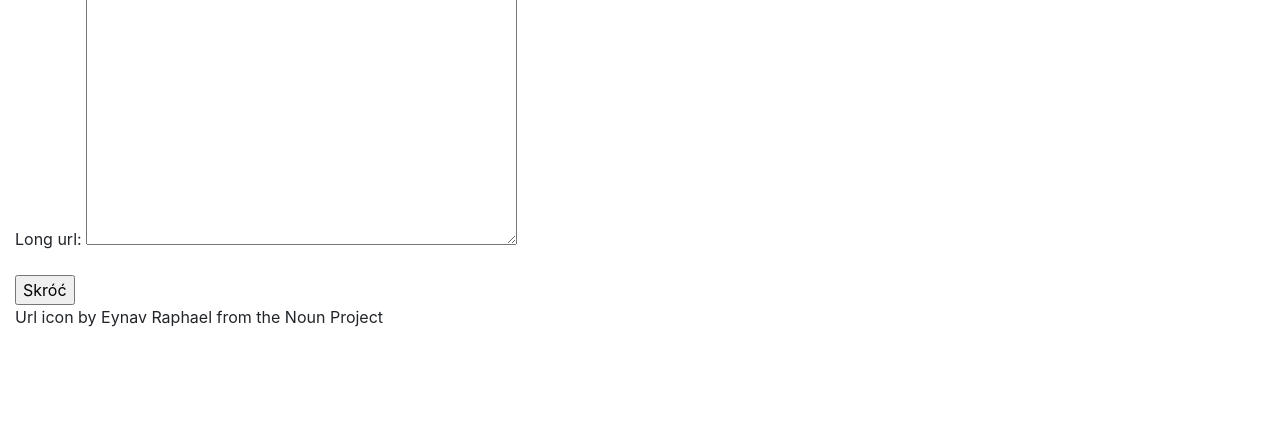
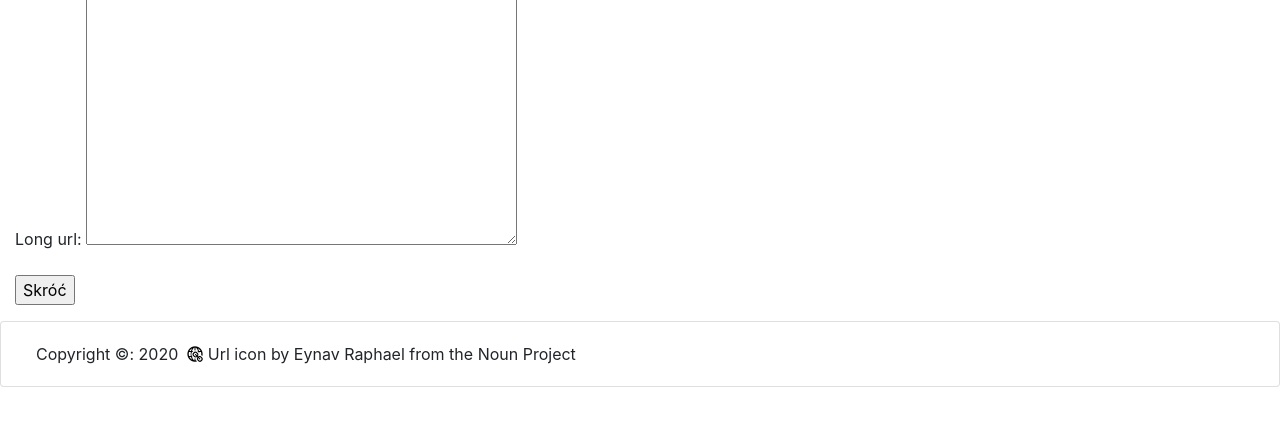
Before and after one commit to jaroslaw-janikowski/link-shortener, a Django app: page / in a window 1280 px wide. Shown: the part 57-483 px from the top of the page. Run offline with Django 3.2, Linux system fonts and the light colour scheme; some libraries are stand-ins or nearby versions.

Commit message:
Dopracowanie stopki, przeniesienie tytułu do szablonu nadrzędnego.

```diff
--- a/home/templates/base.html
+++ b/home/templates/base.html
@@ -1,5 +1,5 @@
 {% load static %}<!DOCTYPE html>
-<html lang="en">
+<html lang="pl">
 <head>
     <meta charset="UTF-8">
     <meta name="viewport" content="width=device-width, initial-scale=1.0">
@@ -11,8 +11,16 @@
 </head>
 <body>
 <div class="container-fluid">
-{% block content %}{% endblock %}
-<footer>Url icon by Eynav Raphael from the Noun Project</footer>
-</div>
+    <div class="row">
+        <div class="col-lg-12">
+            <h1>Skracacz linków</h1>
+        </div>
+    </div>
+    {% block content %}{% endblock %}
+    <footer class="row">
+        <div class="col-lg-12 card mt-3">
+            <div class="card-body">Copyright &copy;: 2020&nbsp;&nbsp;<img class="mb-1" alt="favicon" src="{% static 'favicon.ico' %}" /> Url icon by Eynav Raphael from the Noun Project</div>
+        </div>
+    </footer>
 </body>
 </html>
--- a/links/templates/link-add.html
+++ b/links/templates/link-add.html
@@ -1,10 +1,5 @@
 {% extends 'base.html' %}
 {% block content %}
-<div class="row">
-    <div class="col-lg-12">
-        <h1>Skracacz linków</h1>
-    </div>
-</div>
 <div class="row">
     <div class="col-lg-12">
         <form action="" method="post">{% csrf_token %}
```
